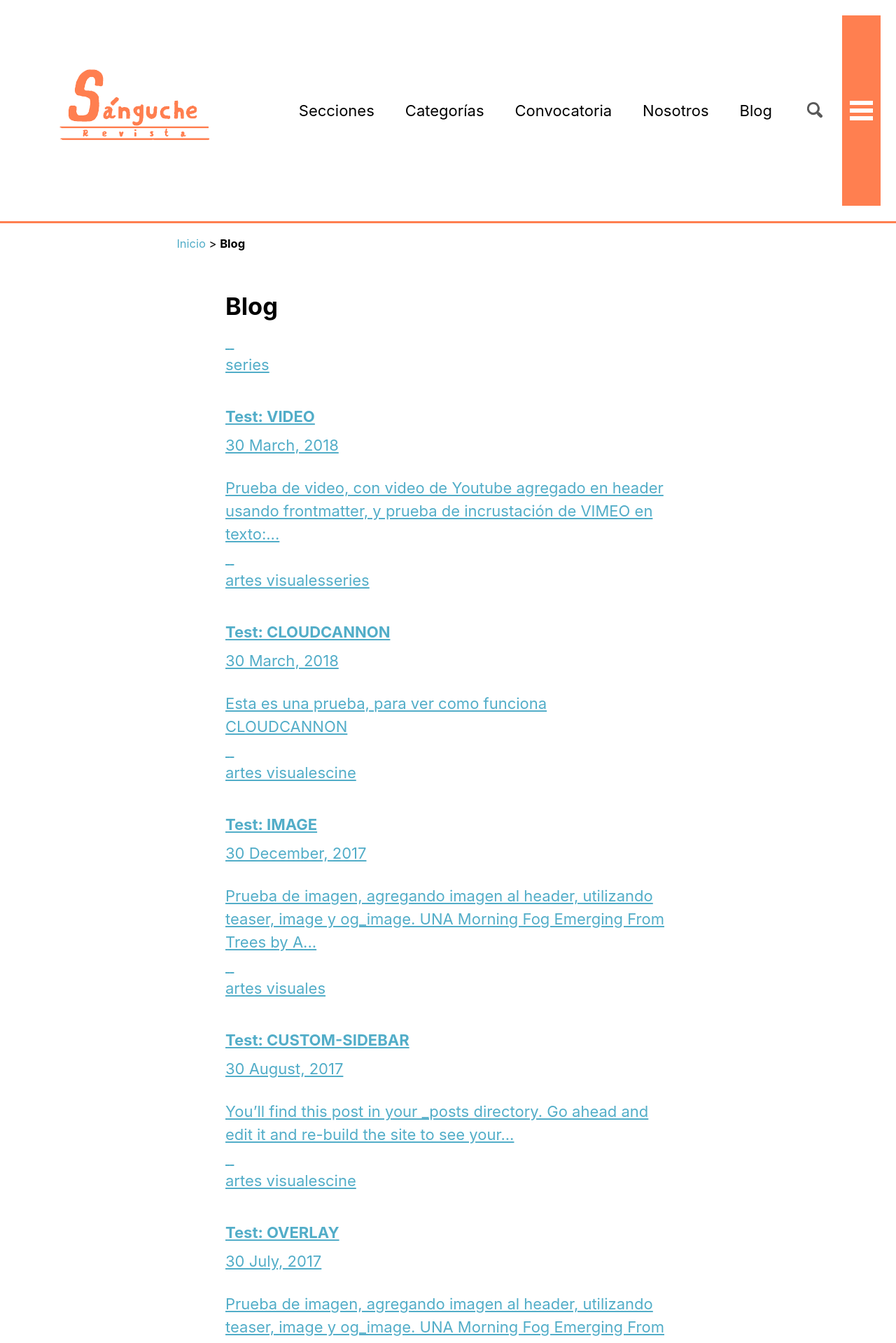
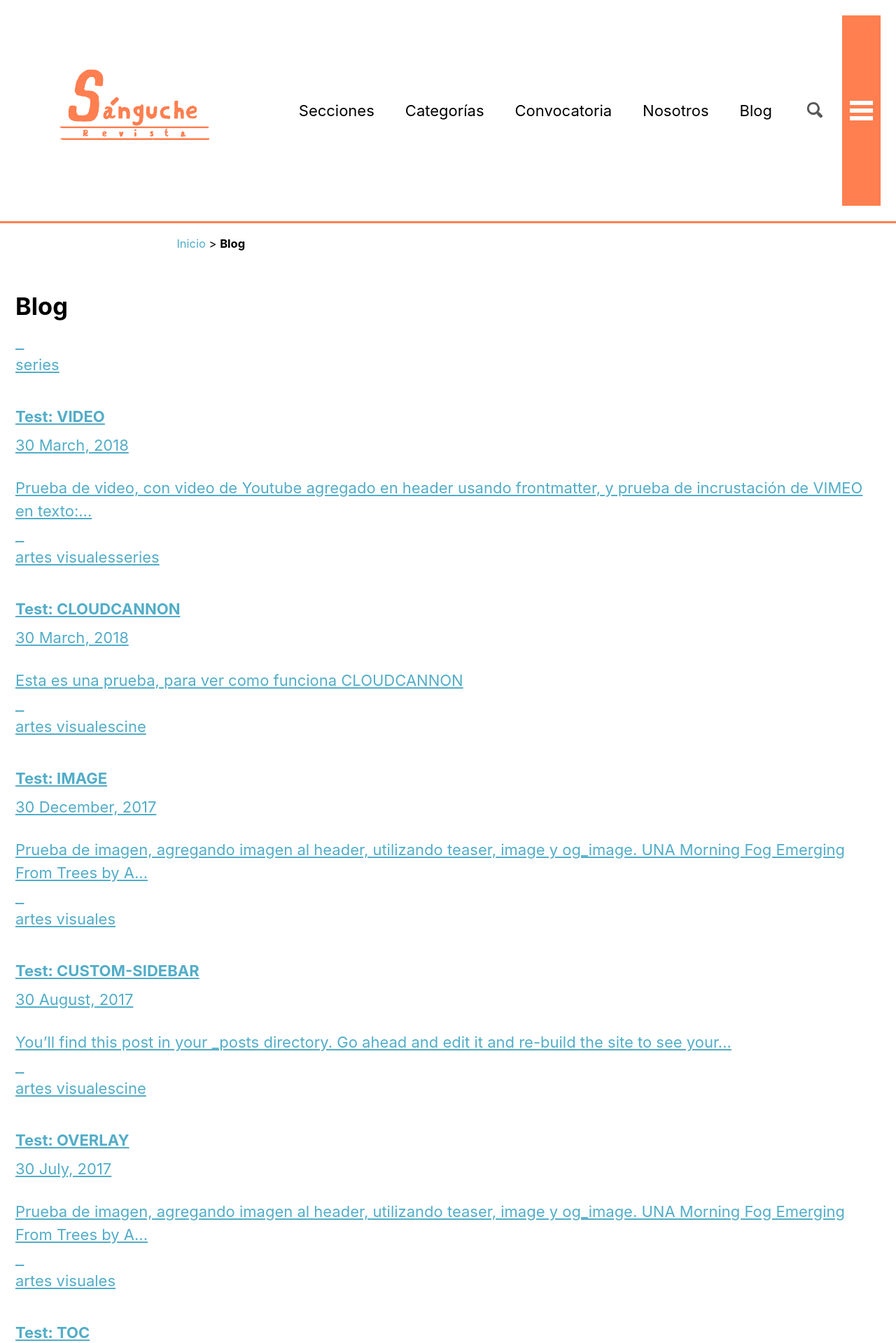
Before and after one commit to sangucherevista/sangucherevista.github.io, a Jekyll site: the page built from _pages/blog.html, in a window 1280 px wide. Shown: the top 1919 px of the page at 70% size. Built offline with Jekyll 4.4.1, drawn with Linux system fonts in a browser that asks for light colours; nearby versions of some CDN libraries.

Commit message:
Updated '_layouts/single.html' via CloudCannon

```diff
--- a/_layouts/single.html
+++ b/_layouts/single.html
@@ -15,7 +15,7 @@ layout: default
 {% endif %}
 
 <div id="main" role="main">
-  <article class="page" itemscope itemtype="http://schema.org/CreativeWork">
+  <article class="splash" itemscope itemtype="http://schema.org/CreativeWork">
     {% if page.title %}<meta itemprop="headline" content="{{ page.title | markdownify | strip_html | strip_newlines | escape_once }}">{% endif %}
     {% if page.excerpt %}<meta itemprop="description" content="{{ page.excerpt | markdownify | strip_html | strip_newlines | escape_once }}">{% endif %}
     {% if page.date %}<meta itemprop="datePublished" content="{{ page.date | date: "%B %d, %Y" }}">{% endif %}
```
